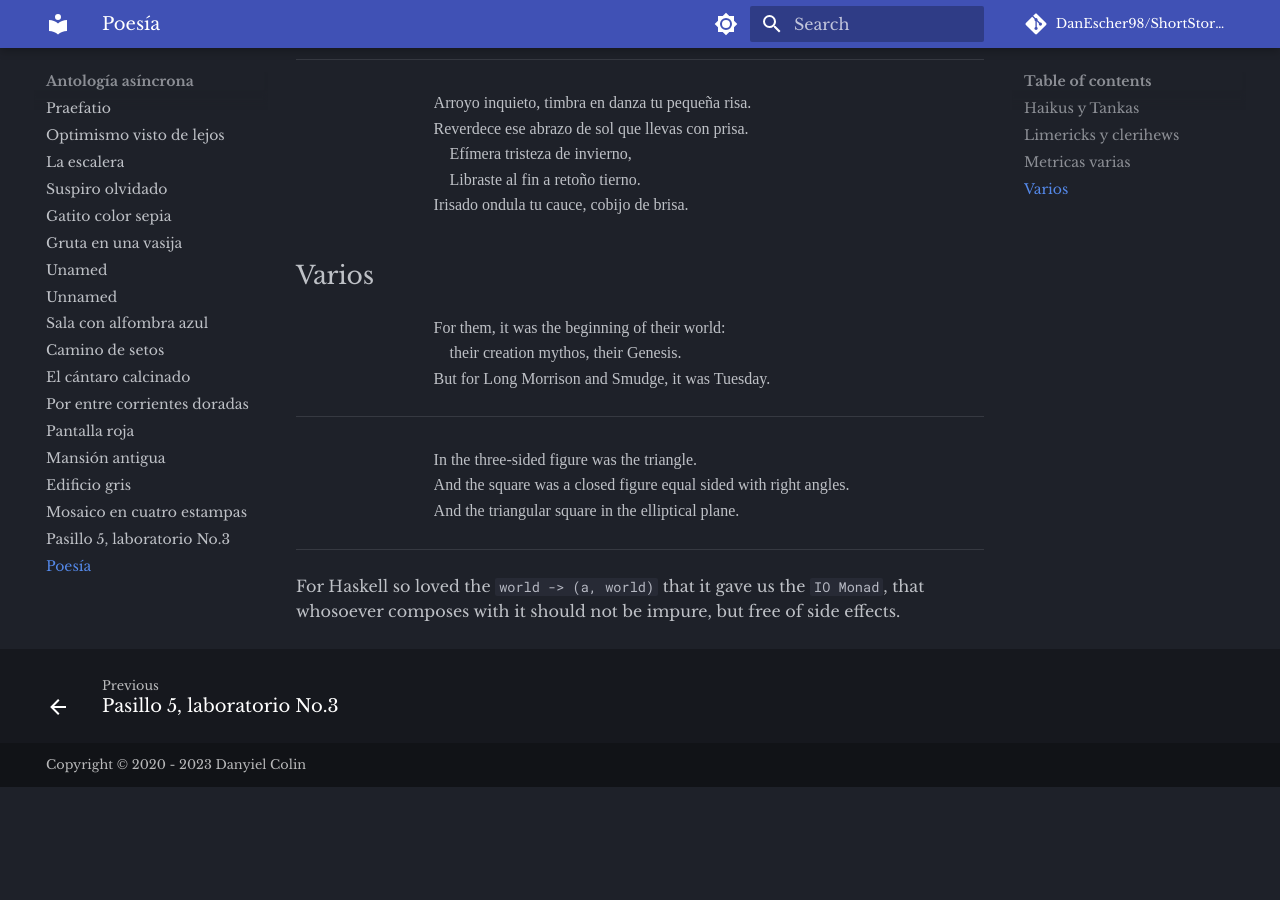
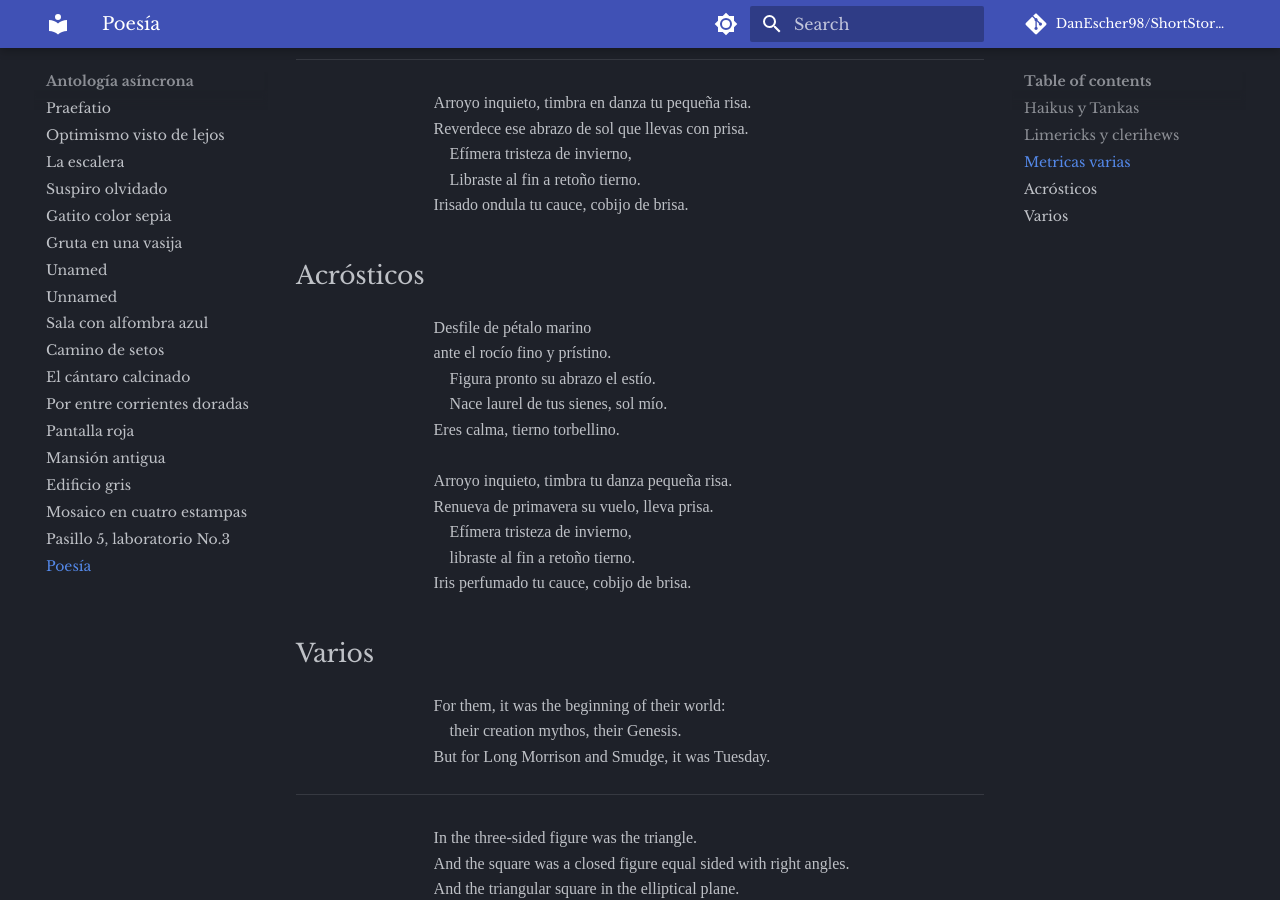
Before and after one commit to DanEscher98/ShortStories, an MkDocs documentation site: the page built from pages/poetry.md, in a window 1280 px wide and 900 px high, scrolled down 1522 px. Built offline with MkDocs 1.6.1 and Material for MkDocs 9.7.7, drawn with Linux system fonts in a browser that asks for light colours; comment, search, counter and statistics services are not loaded; before the commit the page ends 2309 px from its top, so only the background shows below that.

Commit message:
added acrostic poems

```diff
--- a/pages/poetry.md
+++ b/pages/poetry.md
@@ -73,6 +73,24 @@ Reverdece ese abrazo de sol que llevas con prisa.
 Irisado ondula tu cauce, cobijo de brisa.
 </div>
 
+## Acrósticos
+
+<div class="poem">
+Desfile de pétalo marino
+ante el rocío fino y prístino.
+    Figura pronto su abrazo el estío.
+    Nace laurel de tus sienes, sol mío.
+Eres calma, tierno torbellino.
+</div>
+
+<div class="poem">
+Arroyo inquieto, timbra tu danza pequeña risa.
+Renueva de primavera su vuelo, lleva prisa.
+    Efímera tristeza de invierno,
+    libraste al fin a retoño tierno.
+Iris perfumado tu cauce, cobijo de brisa.
+</div>
+
 
 ## Varios
 
```
